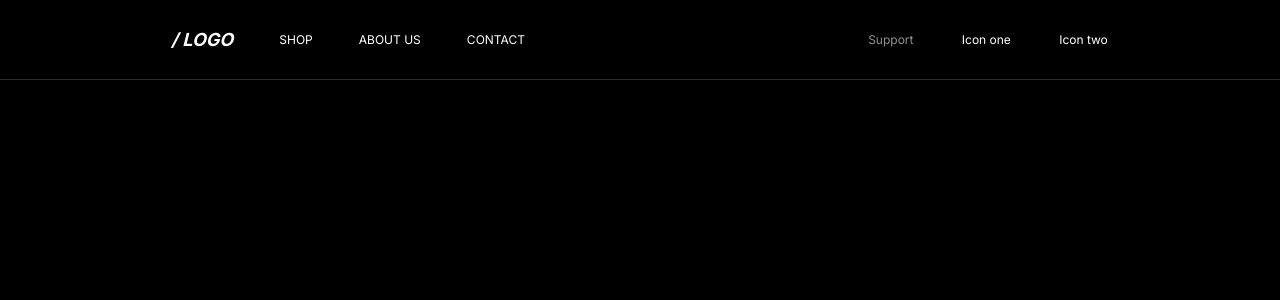
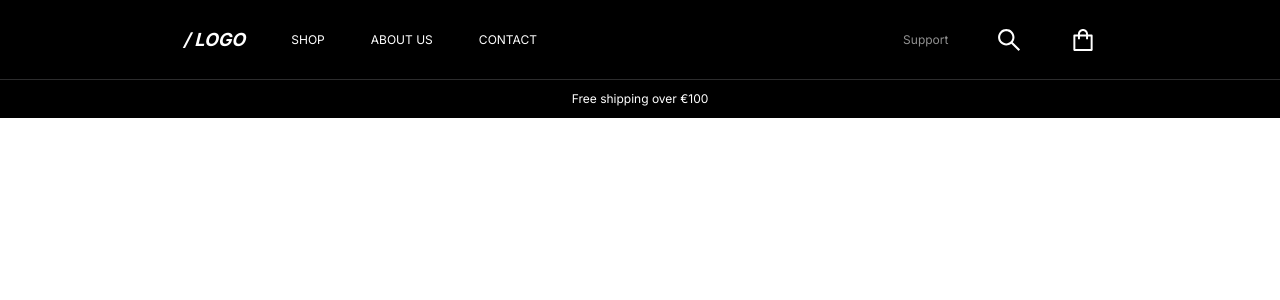
Before and after one commit to Yevhenbk/ill-creativity, a Next.js app: page / in a window 1280 px wide. Shown: the top 300 px of the page. Built offline with nearby package versions, Linux system fonts and the light colour scheme.

Commit message:
Initial commit

```diff
--- a/package.json
+++ b/package.json
@@ -13,12 +13,15 @@
     "@types/react": "18.2.7",
     "@types/react-dom": "18.2.4",
     "autoprefixer": "10.4.14",
+    "bootstrap": "^5.3.0",
     "class-variance-authority": "^0.6.0",
     "classnames": "^2.3.2",
     "next": "13.4.4",
     "postcss": "8.4.24",
     "react": "18.2.0",
+    "react-bootstrap": "^2.7.4",
     "react-dom": "18.2.0",
+    "react-icons": "^4.9.0",
     "tailwindcss": "3.3.2",
     "typescript": "5.0.4"
   }
--- a/src/app/page.tsx
+++ b/src/app/page.tsx
@@ -1,9 +1,13 @@
 import React, { FC } from 'react'
 import Text from '@atoms/Text'
 import Navbar from '@organisms/Navbar'
+import Link from 'next/link'
 import {
   menuItems, Props as MenuItemsProps
   } from '@utils/MenuItems'
+import {
+  AiOutlineShopping, AiOutlineSearch
+ } from 'react-icons/ai'
 
 interface Props {}
 
@@ -13,29 +17,35 @@ const Home: FC<Props> = ({}) => {
       <Navbar>
         <div className='flex flex-row justify-around
         w-[25rem] items-center'>
+          <Link href='/'>
             <Text intent='primary' uppercase={true} size='large'
             italic={true} bold={true}>
               <h2>/ Logo</h2>
             </Text>
+          </Link>
           {menuItems.map((item: MenuItemsProps) => (
+            <Link href={item.title}>
               <Text intent='primary' uppercase={true} size='extrasmall'>
                 <p>{item.name}</p>
               </Text>
+            </Link>
           ))}
         </div>
         <div className='flex flex-row justify-around
-        w-[18rem] items-center'>
+        w-[15rem] items-center'>
           <Text intent='secondary' size='extrasmall'>
             <p>Support</p>
           </Text>
+          <AiOutlineSearch className='text-[1.75rem] text-white' />
+          <AiOutlineShopping className='text-[1.75rem] text-white' />
+        </div>
+      </Navbar>
+      <div className='bg-black h-[2.4rem] flex justify-center items-center
+      relative top-20'>
         <Text intent='primary' size='extrasmall'>
-            <p>Icon one</p>
-          </Text>
-          <Text intent='primary' size='extrasmall'>
-            <p>Icon two</p>
+          <p>Free shipping over €100</p>
         </Text>
       </div>
-      </Navbar>
     </main>
   )
 }
--- a/src/components/organisms/Navbar.tsx
+++ b/src/components/organisms/Navbar.tsx
@@ -6,7 +6,7 @@ interface Props {
 const Navbar: FC<Props> = (props) => {
   return (
     <div
-      className='w-[100%] h-20 bg-black border-b-[1px]
+      className='w-[100%] h-20 bg-black border-b-[1px] fixed
       border-[#2c2c2d] flex flex-row justify-around items-center'
     >
       {props.children}
--- a/src/styles/globals.css
+++ b/src/styles/globals.css
@@ -3,7 +3,7 @@
 @tailwind utilities;
 
 :root {
-  --foreground-rgb: 0, 0, 0;
+  --foreground-rgb: white;
 }
 
 body {
--- a/src/utils/MenuItems.ts
+++ b/src/utils/MenuItems.ts
@@ -5,7 +5,7 @@ export interface Props {
 }
 
 export const menuItems: Props[] = [
-  { id: 1, name: "Shop", title: "skills" },
-  { id: 2, name: "About Us", title: "work"},
-  { id: 3, name: "Contact", title: "about" }
+  { id: 1, name: "Shop", title: "shop" },
+  { id: 2, name: "About Us", title: "about"},
+  { id: 3, name: "Contact", title: "contact" }
 ]
```
Also changed, not shown: 1 other file (tests, documents, lock files or other folders). Lines whose indentation alone changed are shown as unchanged.
